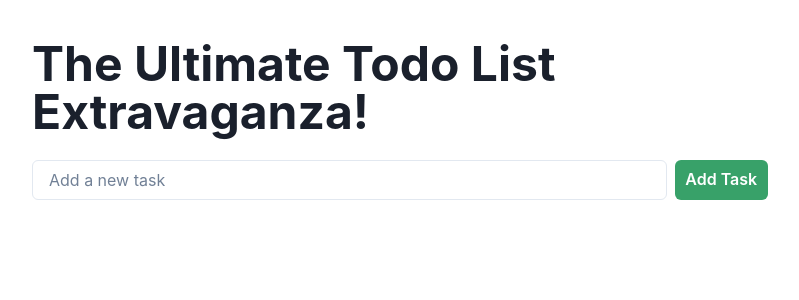
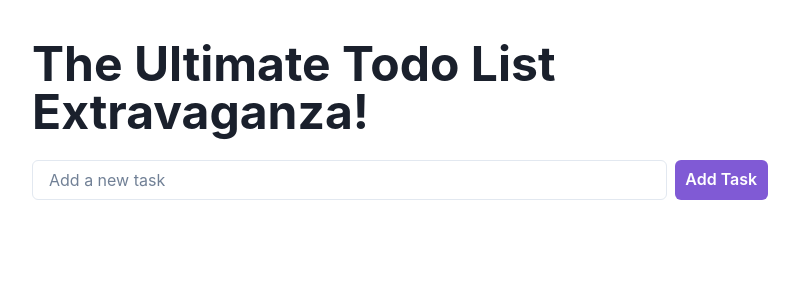
Before and after one commit to GPT-Engineer-App-Dev/project-pulse, a React (Vite) app: page / in a window 1280 px wide. Shown: the top 300 px of the page, without its empty margins (240-1039 px from the left). Built offline with nearby package versions, Linux system fonts and the light colour scheme.

Commit message:
Updated the add button to be purple in the todo app.

```diff
--- a/src/pages/Index.jsx
+++ b/src/pages/Index.jsx
@@ -40,7 +40,7 @@ const Index = () => {
             value={newTask}
             onChange={(e) => setNewTask(e.target.value)}
           />
-          <Button onClick={addTask} colorScheme="green">
+          <Button onClick={addTask} colorScheme="purple">
             Add Task
           </Button>
         </HStack>
```
